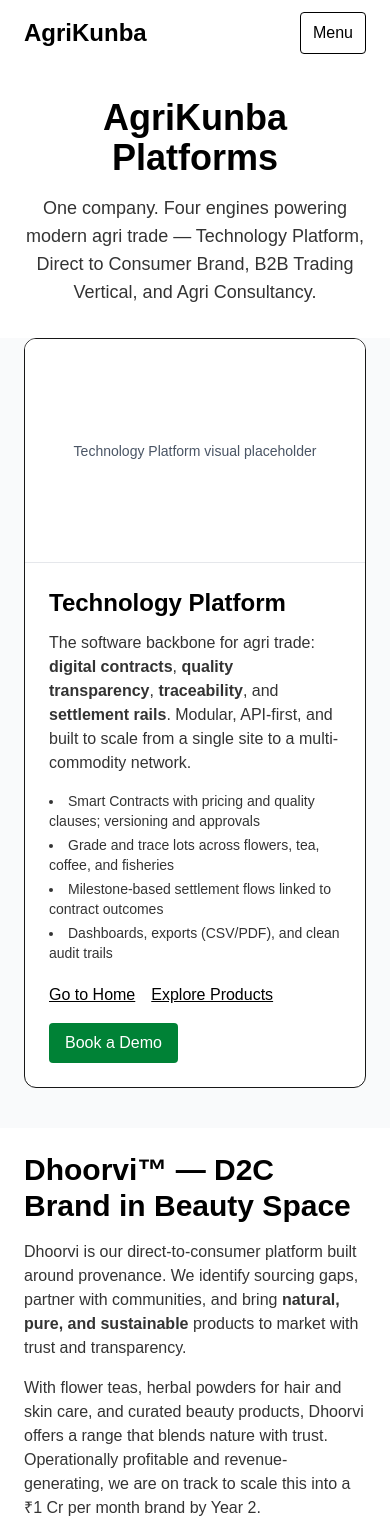
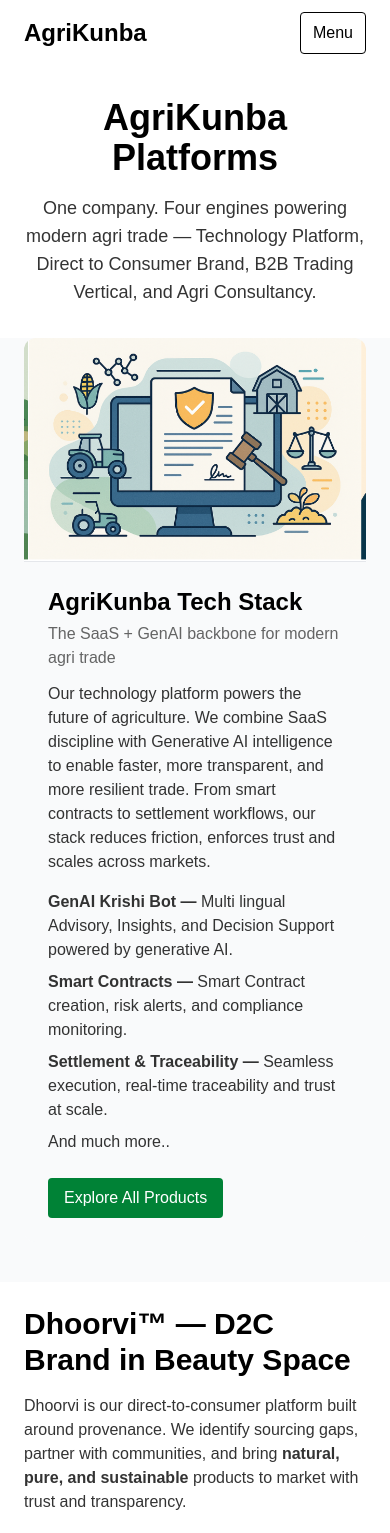
Before and after one commit to kunalbansal17/agrikunba, a Next.js app: page /platform in a window 390 px wide. Shown: the top 1533 px of the page. Built offline with nearby package versions, Linux system fonts and the light colour scheme.

Commit message:
Platform changes

```diff
--- a/pages/about.js
+++ b/pages/about.js
@@ -27,21 +27,19 @@
           <p>
             <strong>AgriKunba</strong> means “agricultural family”; and that is what we are building.
             Agriculture isn’t just farmers in fields, it’s a complex web of processors, traders,
-            warehouse operators, transporters, and exporters. Today this ecosystem runs on broken contracts,
-            disputes, and manual calls. Fisheries, poultry and cattle farming are also integral parts of
-            agriculture industry, often neglected as allied services.
+            warehouse operators, transporters, and exporters. Fisheries, poultry and cattle farming are also integral parts of
+            agriculture industry, often neglected as allied services. Today this ecosystem runs on broken contracts,
+            disputes, and manual calls.
           </p>
 
           <p>
-            We’re changing that. AgriKunba is the contract &amp; settlement layer for trade, powered by
-            <strong> AI-driven smart contracts and traceability</strong>. Our platform flags risks,
-            automates settlement terms, and suggests optimal trade flows, so agri businesses can cut
-            losses, move faster, and build trust at scale.
+            We’re changing that. AgriKunba is the full stack agri platform powering contracts & settlements, D2C marketplace, trading, and consulting.
+            By combining AI driven trust systems with practical trade expertise, we bring the entire ecosystem onto one layer, making agriculture faster, transparent, and scalable.
           </p>
 
           <p>
             Born from agripreneurs and IIT alumni, AgriKunba is the agri family’s AI backbone for
-            trade and settlement — practical, scalable, and built for the next decade of global
+            trade and settlement - practical, scalable, and built for the next decade of global
             agriculture.
           </p>
 
--- a/pages/platform.js
+++ b/pages/platform.js
@@ -57,39 +57,61 @@
 {/* 1) TECHNOLOGY PLATFORM (full-bleed) */}
 <section id="tech" className="full-bleed bg-gray-50">
   <div className="px-6 pb-10">
-          <div className="border rounded-xl bg-white overflow-hidden">
-            {/* Optional visual/header area */}
-            <div className="relative w-full h-56 sm:h-64 md:h-72 bg-white border-b border-gray-200">
-              {/* <Image src="/images/platform/tech-hero.png" alt="Technology Platform" fill className="object-cover" /> */}
+    {/* container without border */}
+    <div className="rounded-xl bg-gray-50 overflow-hidden">
+      {/* Top visual (unchanged) */}
+      <div className="relative w-full h-56 sm:h-64 md:h-72 bg-gray-50 border-b border-gray-200">
+         <Image src="/images/tech-hero.png" alt="Technology Platform" fill className="object-cover" />
         <div className="h-full w-full flex items-center justify-center text-gray-600 text-sm">
           Technology Platform visual placeholder
         </div>
       </div>
 
       <div className="p-6 md:p-8 max-w-6xl mx-auto">
-              <h2 className="text-2xl font-semibold text-black">Technology Platform</h2>
+        <h2 className="text-2xl md:text-3xl font-semibold text-black">AgriKunba Tech Stack</h2>
+        {/* subtitle */}
+        <div className="mt-1 text-black/60">
+          The SaaS + GenAI backbone for modern agri trade
+        </div>
+
+        {/* paragraph (kept as-is) */}
         <p className="mt-3 text-black/80">
-                The software backbone for agri trade: <strong>digital contracts</strong>, <strong>quality transparency</strong>,
-                <strong> traceability</strong>, and <strong>settlement rails</strong>. Modular, API-first, and built to scale from a single site to a multi-commodity network.
+          Our technology platform powers the future of agriculture. We combine SaaS discipline with Generative AI intelligence to enable faster, more transparent, and more resilient trade.
+          From smart contracts to settlement workflows, our stack reduces friction, enforces trust and scales across markets.
         </p>
-              <ul className="mt-4 list-disc list-inside text-black/80 space-y-1 text-sm">
-                <li>Smart Contracts with pricing and quality clauses; versioning and approvals</li>
-                <li>Grade and trace lots across flowers, tea, coffee, and fisheries</li>
-                <li>Milestone-based settlement flows linked to contract outcomes</li>
-                <li>Dashboards, exports (CSV/PDF), and clean audit trails</li>
+
+        {/* bulletless feature list, same size as paragraph */}
+        <ul className="mt-4 text-black/80 text-base list-none space-y-2">
+          <li>
+            <span className="font-semibold">GenAI Krishi Bot —</span> Multi lingual Advisory, Insights, and Decision Support powered by generative AI.
+          </li>
+          <li>
+            <span className="font-semibold">Smart Contracts —</span> Smart Contract creation, risk alerts, and compliance monitoring.
+          </li>
+          <li>
+            <span className="font-semibold">Settlement &amp; Traceability —</span> Seamless execution, real-time traceability and trust at scale.
+          </li>
+           <li>
+            <span className="font-semibold"></span> And much more..
+          </li>
         </ul>
 
-              <div className="mt-5 flex flex-wrap gap-4">
-                <Link href="/" className="underline text-black">Go to Home</Link>
-                <Link href="/products" className="underline text-black">Explore Products</Link>
-                <Link href="/contact?product=tech-platform" className="bg-green-700 text-white px-4 py-2 rounded hover:bg-green-800">
-                  Book a Demo
+        {/* CTA row */}
+        <div className="mt-6 flex flex-wrap gap-4">
+
+          <Link
+            href="/products"
+            className="bg-green-700 text-white px-4 py-2 rounded hover:bg-green-800"
+          >
+            Explore All Products
           </Link>
+
         </div>
       </div>
     </div>
   </div>
 </section>
+
 
       {/* 2) D2C — DHOORVI (full-bleed, finalized) */}
       <section id="dhoorvi" className="full-bleed bg-white">
@@ -170,36 +192,50 @@
               <div className="relative">
                 <div className="flex gap-6 overflow-x-auto snap-x snap-mandatory pb-3">
                   {/* Slide 1 */}
-      <div className="snap-center shrink-0 w-full max-w-xl h-96 md:max-w-3xl md:h-[30rem] rounded-xl border border-gray-300 bg-white shadow-md flex items-center justify-center text-gray-600 text-sm font-medium">
-              <img
+<div className="snap-center shrink-0 relative
+                w-[88vw] sm:w-[80vw] md:w-[36rem] lg:w-[44rem]
+                aspect-[4/3] sm:aspect-[3/2] md:aspect-[16/9]
+                rounded-xl border border-gray-300 bg-white shadow-md overflow-hidden">              <img
           src="/images/dhoorvi1.png"
           alt="Dhoorvi 1"
           className="w-full h-full object-cover"
         />
                   </div>
                   {/* Slide 2 */}
-                       <div className="snap-center shrink-0 w-full max-w-xl h-96 md:max-w-3xl md:h-[30rem] rounded-xl border border-gray-300 bg-white shadow-md flex items-center justify-center text-gray-600 text-sm font-medium">
-              <img
+<div className="snap-center shrink-0 relative
+                w-[88vw] sm:w-[80vw] md:w-[36rem] lg:w-[44rem]
+                aspect-[4/3] sm:aspect-[3/2] md:aspect-[16/9]
+                rounded-xl border border-gray-300 bg-white shadow-md overflow-hidden">              <img
           src="/images/dhoorvi2.png"
           alt="Dhoorvi 1"
-          className="w-full h-full object-cover"
+       className="absolute inset-0 w-full h-full
+               object-contain md:object-cover"
+    loading="lazy"
         />
                   </div>
                   {/* Slide 3 */}
-                   <div className="snap-center shrink-0 w-full max-w-xl h-96 md:max-w-3xl md:h-[30rem] rounded-xl border border-gray-300 bg-white shadow-md flex items-center justify-center text-gray-600 text-sm font-medium">
-              <img
+ <div className="snap-center shrink-0 relative
+                w-[88vw] sm:w-[80vw] md:w-[36rem] lg:w-[44rem]
+                aspect-[4/3] sm:aspect-[3/2] md:aspect-[16/9]
+                rounded-xl border border-gray-300 bg-white shadow-md overflow-hidden">             <img
           src="/images/dhoorvi3.png"
           alt="Dhoorvi 1"
-          className="w-full h-full object-cover"
+ className="absolute inset-0 w-full h-full
+               object-contain md:object-cover"
+    loading="lazy"
         />
                   </div>
 
                      {/* Slide 4 */}
-                   <div className="snap-center shrink-0 w-full max-w-xl h-96 md:max-w-3xl md:h-[30rem] rounded-xl border border-gray-300 bg-white shadow-md flex items-center justify-center text-gray-600 text-sm font-medium">
-              <img
+<div className="snap-center shrink-0 relative
+                w-[88vw] sm:w-[80vw] md:w-[36rem] lg:w-[44rem]
+                aspect-[4/3] sm:aspect-[3/2] md:aspect-[16/9]
+                rounded-xl border border-gray-300 bg-white shadow-md overflow-hidden">              <img
           src="/images/dhoorvi4.png"
           alt="Dhoorvi 1"
-          className="w-full h-full object-cover"
+    className="absolute inset-0 w-full h-full
+               object-contain md:object-cover"
+    loading="lazy"
         />
                   </div>
                 </div>
@@ -274,16 +310,16 @@
 
 {/* 4) AGRI CONSULTANCY — FULL-BLEED, LEFT-ALIGNED LIKE DHOORVI */}
 <section id="consulting" className="full-bleed bg-white">
-  <div className="px-6  py-6">
+    <div className="px-6 py-10">
     {/* Top row: content left, image right */}
  <div className="grid grid-cols-1 md:grid-cols-2 gap-10 items-center">
       {/* LEFT: CONTENT */}
       <div>
-        <h2 className="text-3xl font-semibold text-black">
+        <h2 className="text-2xl md:text-3xl font-semibold text-black">
           AgriKunba Consulting — Ideation to Scale
         </h2>
 
-        <p className="mt-4 text-black/80">
+         <p className="mt-2 text-black/80">
           We partner with agritech founders, exporters, and food businesses to solve
           complex challenges across supply chains, finance, and markets turning ideas
           into scalable ventures. With on ground feedback and AI driven analysis, we
@@ -403,6 +439,9 @@
     </div>
   </div>
 </section>
+<br/> <br/>
+ <br/>
+
     </>
   );
 }
```
Also changed, not shown: components/footer.js (+23 -18 lines), public/images/tech-hero.png (added). Lines whose indentation alone changed are shown as unchanged.
